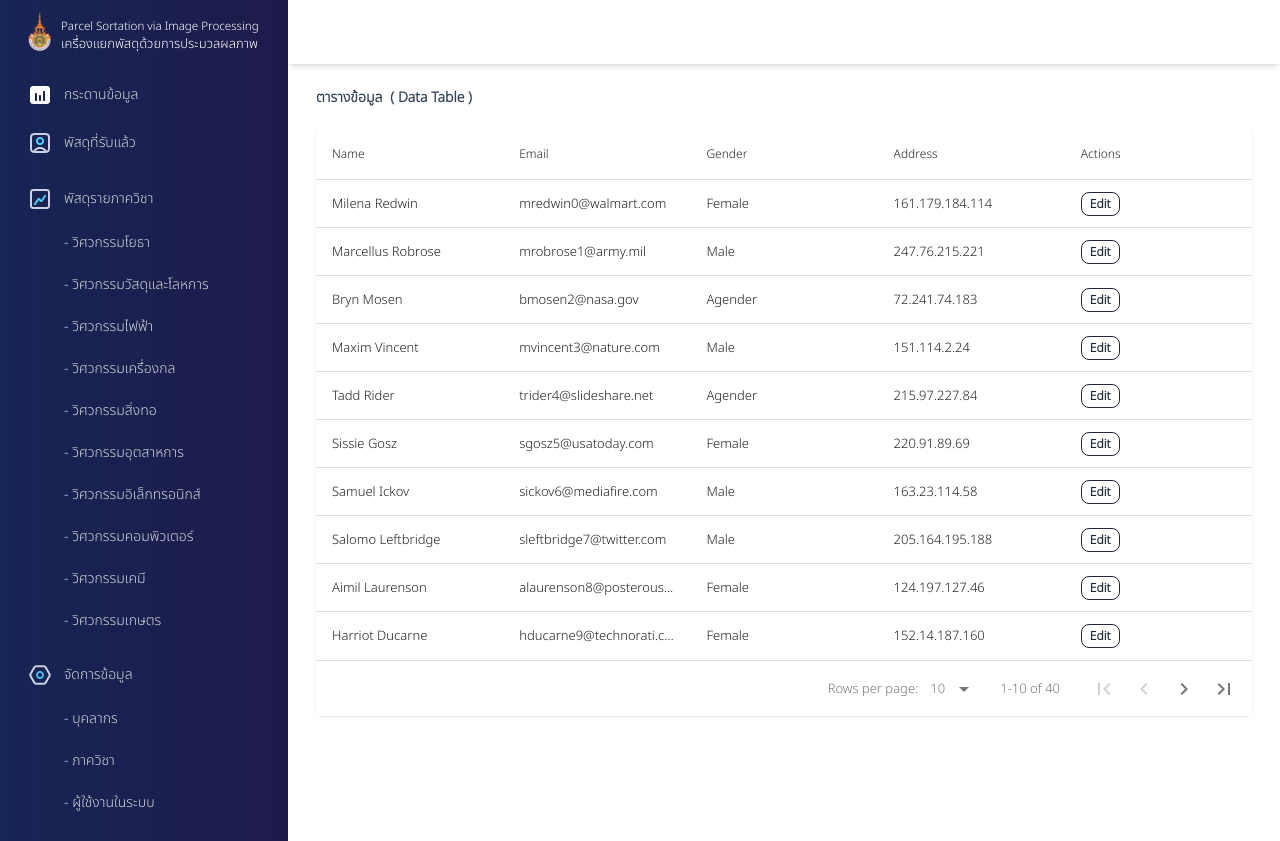
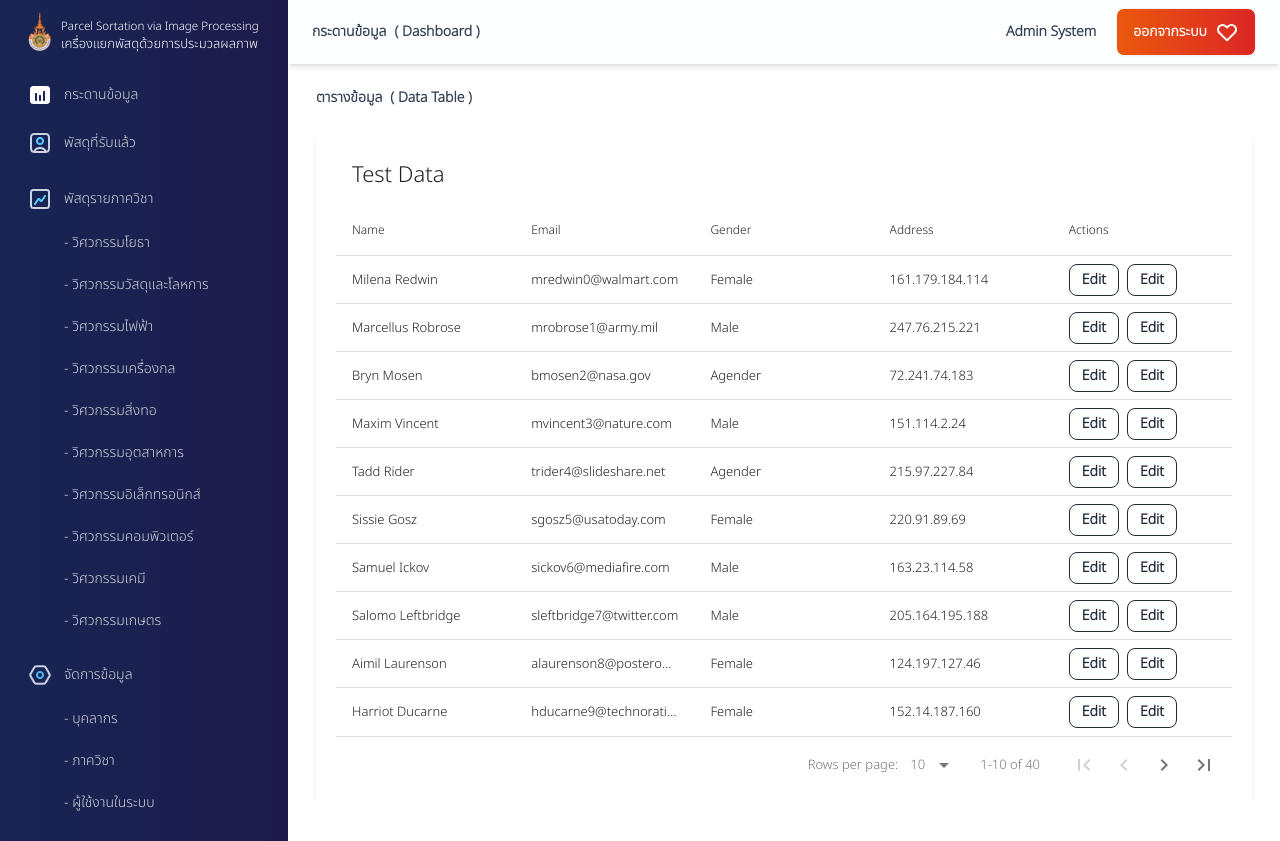
Before and after one commit to PCL-TUM/PSIP_WebApp, a React (Vite) app: page /datatable in a window 1280 px wide. Built offline with nearby package versions, Linux system fonts and the light colour scheme.

Commit message:
Update: multi button on table and navbar infomation

```diff
--- a/src/App.jsx
+++ b/src/App.jsx
@@ -142,7 +142,25 @@ function App() {
           </div>
           <div className="h-screen flex-1 overflow-y-scroll">
             <div className="bg-base-100 text-base-content sticky top-0 z-30 flex h-16 w-full justify-center bg-opacity-90 backdrop-blur transition-shadow duration-100 [transform:translate3d(0,0,0)] shadow-md">
-
+              <div className="flex flex-row w-full">
+                <div className="w-1/2 flex justify-start my-auto ps-6">
+                  <h1 className="text-sm font-bold text-slate-700">
+                    กระดานข้อมูล
+                    <span className='ps-2 font-bold'>
+                      ( Dashboard )
+                    </span>
+                  </h1>
+                </div>
+                <div className="w-1/2 flex justify-end my-auto pe-6">
+                  <h1 className="text-sm font-bold text-slate-700 my-auto pe-5">
+                    Admin System
+                  </h1>
+                  <button className="btn text-white bg-gradient-to-r from-orange-600 to-red-600 ">
+                    ออกจากระบบ
+                    <svg xmlns="http://www.w3.org/2000/svg" className="h-6 w-6" fill="none" viewBox="0 0 24 24" stroke="currentColor"><path strokeLinecap="round" strokeLinejoin="round" strokeWidth="2" d="M4.318 6.318a4.5 4.5 0 000 6.364L12 20.364l7.682-7.682a4.5 4.5 0 00-6.364-6.364L12 7.636l-1.318-1.318a4.5 4.5 0 00-6.364 0z" /></svg>
+                  </button>
+                </div>
+              </div>
             </div>
             <div className="p-7 pt-6">
               <Routes>
--- a/src/components/Datatable.jsx
+++ b/src/components/Datatable.jsx
@@ -24,14 +24,23 @@ const columns = [
 	},
 	{
 		name: "Actions",
-		// button: true,
 		cell: (row) => (
-			<button
-				className="btn btn-outline btn-xs"
-				onClick={(e) => handleButtonClick(e, row.email)}
-			>
-				Edit
-			</button>
+			<>
+				<div className='flex gap-2'>
+					<button
+						className="btn btn-outline btn-sm"
+						onClick={(e) => handleButtonClick(e, row.email)}
+					>
+						Edit
+					</button>
+					<button
+						className="btn btn-outline btn-sm"
+						onClick={(e) => handleButtonClick(e, row.email)}
+					>
+						Edit
+					</button>
+				</div>
+			</>
 		),
 	}
 
@@ -100,9 +109,10 @@ function Datatable() {
 		( Data Table )
 		</span>
 	</h1>
-	<div className='shadow border-opacity-40 rounded-md mt-5 '>
-		<div className='table table-zebra'>
+	<div className=' shadow-md rounded-xl mt-5 '>
+		<div className='table table-zebra p-5'>
 			<DataTable
+				title= "Test Data"
 				columns={columns}
 				data={data}
 				pagination
```
